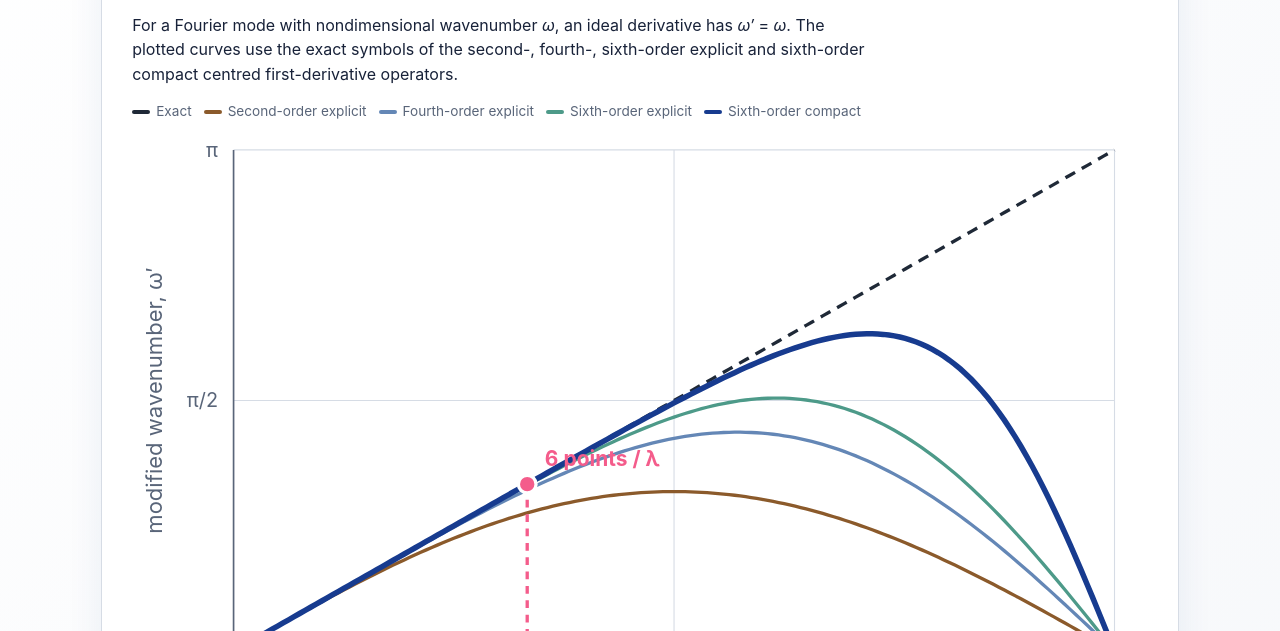
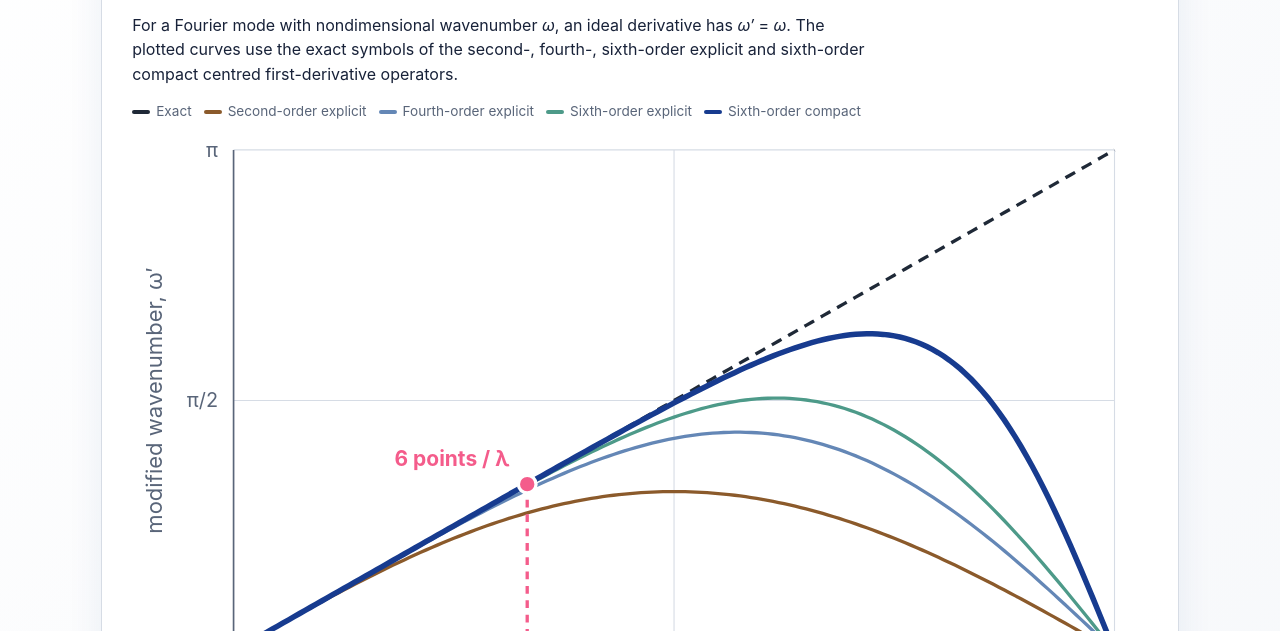
Before and after one commit to zeyveli/iac-2026-iposter, a website: page pages/compact/index.html in a window 1280 px wide. Shown: the part 321-952 px from the top of the page. Drawn offline with Linux system fonts and the light colour scheme.

Commit message:
Align compact marker label above-left

```diff
--- a/pages/compact/index.html
+++ b/pages/compact/index.html
@@ -116,7 +116,7 @@
         const kStar = compactModifiedWavenumber(theta);
         svg.append(svgEl("line", { x1: x(theta), x2: x(theta), y1: y(0), y2: y(kStar), stroke: "#f45c8b", "stroke-width": 3, "stroke-dasharray": "7 6" }));
         svg.append(svgEl("circle", { cx: x(theta), cy: y(kStar), r: 8, fill: "#f45c8b", stroke: "white", "stroke-width": 3 }));
-        svg.append(svgEl("text", { x: x(theta) + 16, y: y(kStar) - 16, fill: "#f45c8b", "font-size": 19, "font-weight": 700, "text-anchor": "start" }, `${pointsPerWavelength} points / λ`));
+        svg.append(svgEl("text", { x: x(theta) - 16, y: y(kStar) - 16, fill: "#f45c8b", "font-size": 19, "font-weight": 700, "text-anchor": "end" }, `${pointsPerWavelength} points / λ`));
       }
 
       function update() {
```
